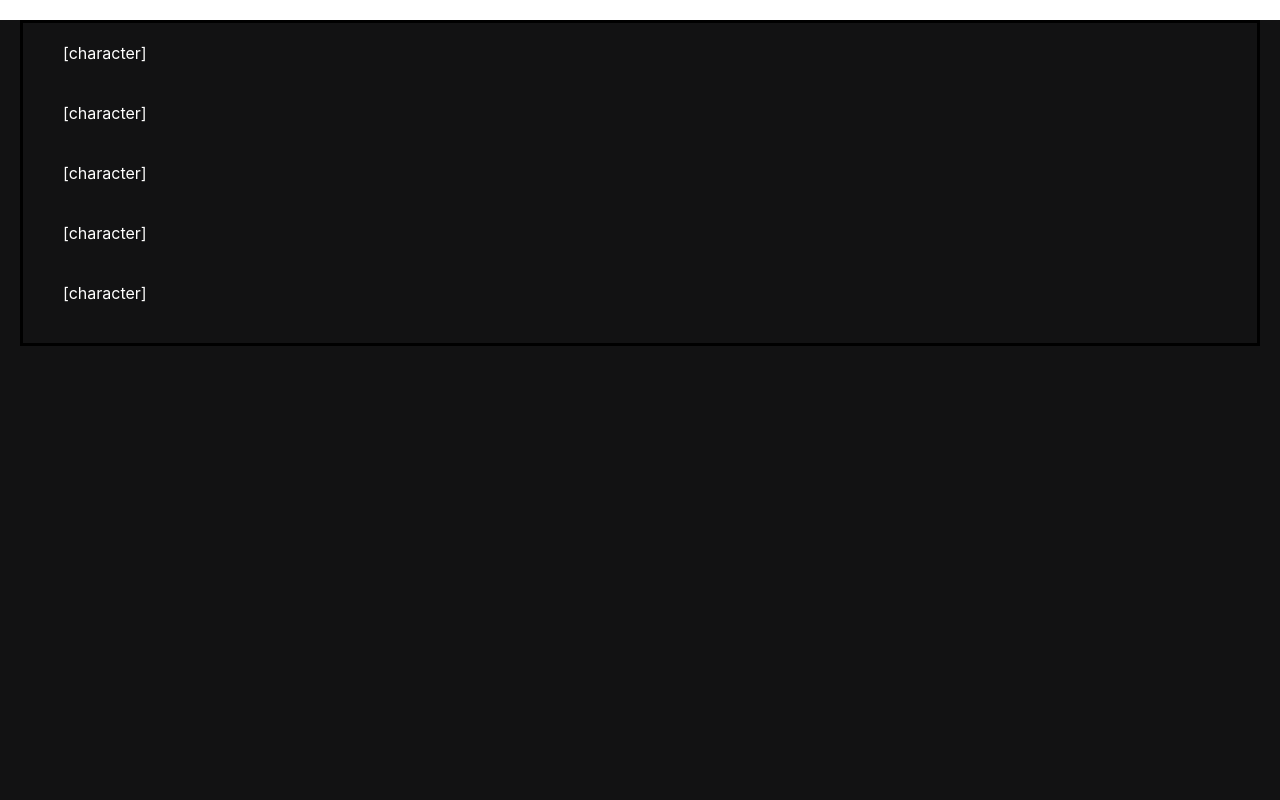
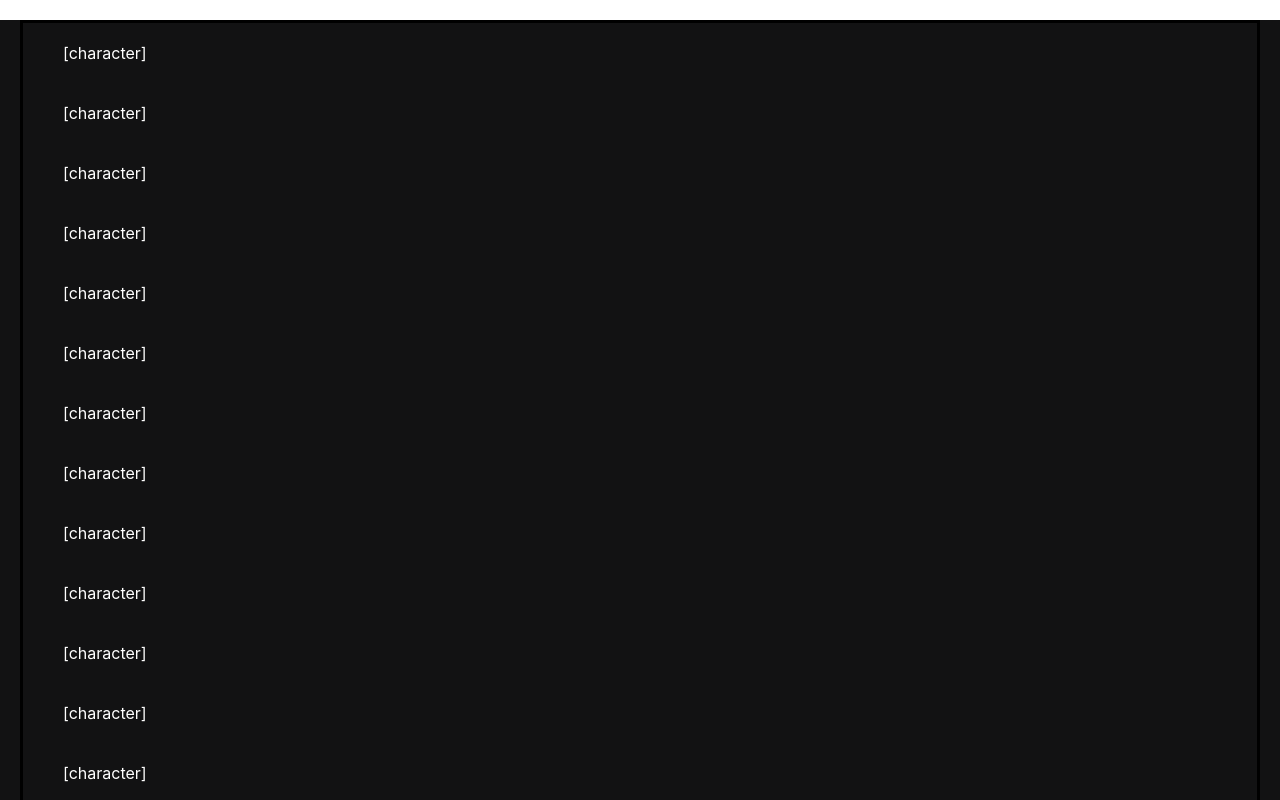
Before and after one commit to mark-jardine/wordle-clone, a React (Create React App) app: page / in a window 1280 px wide. Shown: the top 800 px of the page. Built offline with nearby package versions, Linux system fonts and the light colour scheme.

Commit message:
Removing unused imports

```diff
--- a/src/Components/GameBoard.tsx
+++ b/src/Components/GameBoard.tsx
@@ -1,6 +1,4 @@
-import { ReactNode, useEffect, useState } from "react";
-import Tile from "./Tile";
-import TileRow from "./TileRow";
+import { useEffect, useState } from "react";
 
 type GameBoardProps = {
     tileRows : JSX.Element[]
@@ -18,9 +16,7 @@ const GameBoard = ({tileRows}: GameBoardProps) =>{
 
     return (
         <div id="game-board" onLoad={loadRows}>
-            <TileRow tileArray={[
-                <Tile inputCharacter="" />
-            ]}/>
+            {tileRows}
         </div>
      );
 }
--- a/src/Components/TileRow.tsx
+++ b/src/Components/TileRow.tsx
@@ -1,5 +1,4 @@
-import { useState, useEffect, ReactNode } from "react";
-import { Z_ASCII } from "zlib";
+import { useState, useEffect } from "react";
 import Tile from './Tile';
 
 type TileRowProps = {
```
